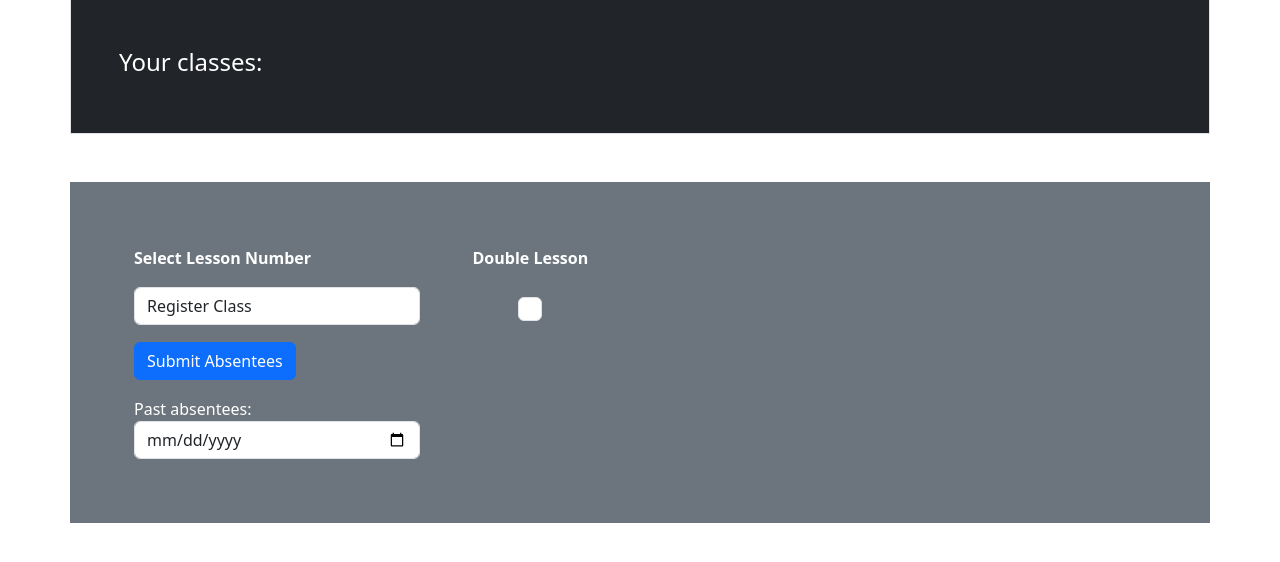
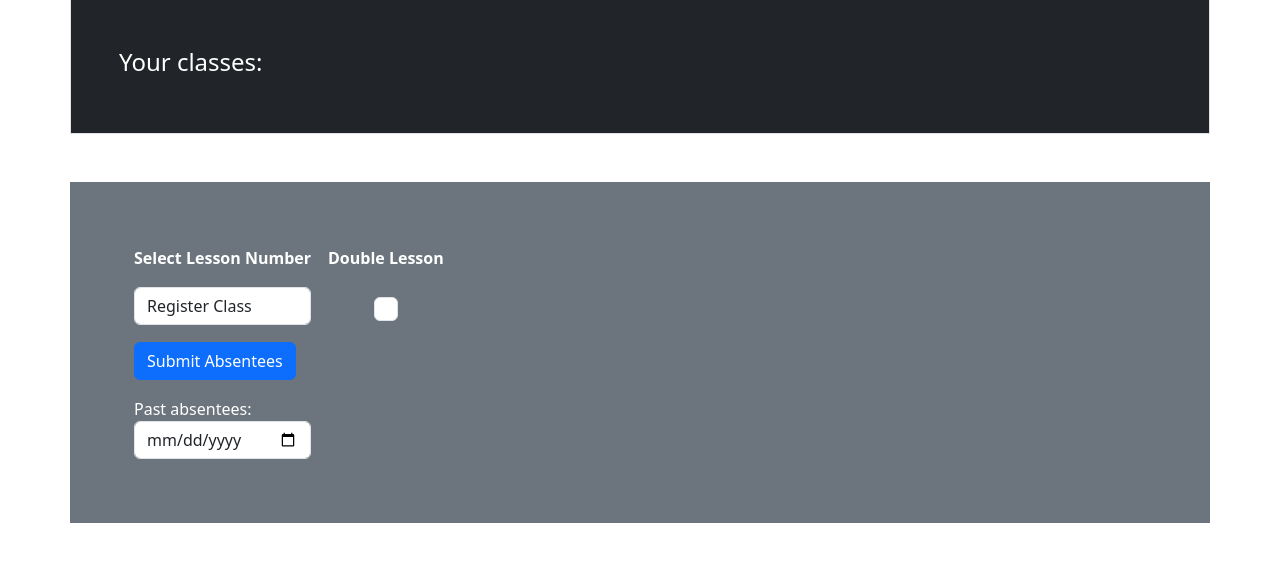
Before and after one commit to mrcoetzee/lesson-absentee-v2-main, a Django app: page /manage_absentees/ in a window 1280 px wide. Shown: the part 120-682 px from the top of the page. Run offline with Django 5.2, Linux system fonts and the light colour scheme; the visitor is signed in with stand-in values (Sample User, id 1); data that the repository does not hold is empty; some libraries are stand-ins or nearby versions.

Commit message:
19 feb v1

```diff
--- a/base/templates/base/manage_absentees.html
+++ b/base/templates/base/manage_absentees.html
@@ -33,7 +33,7 @@
 <!--Input buttons-->
 <!------------------------------------------------------------------------------------------------------>
 <div class="container p-5 my-5 bg-secondary text-white">
-    <table style="border-spacing: 15px; border-collapse: separate; width:50%" >
+    <table style="border-spacing: 15px; border-collapse: separate;" >
         <tr>
             <th>Select Lesson Number</th>
             <th style="text-align: center;">Double Lesson</th>
```
